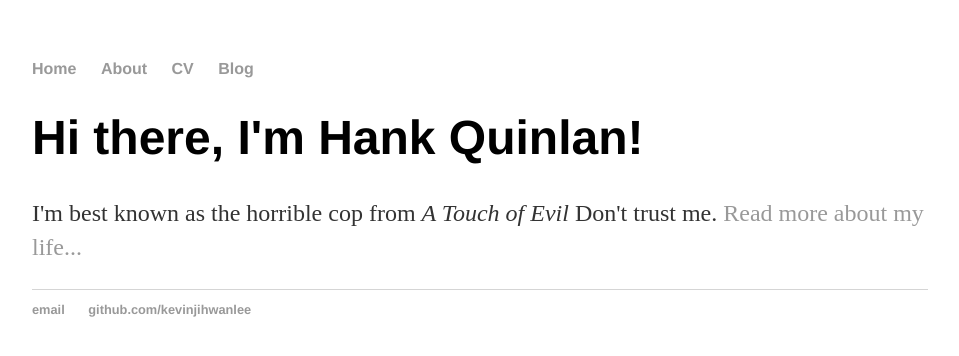
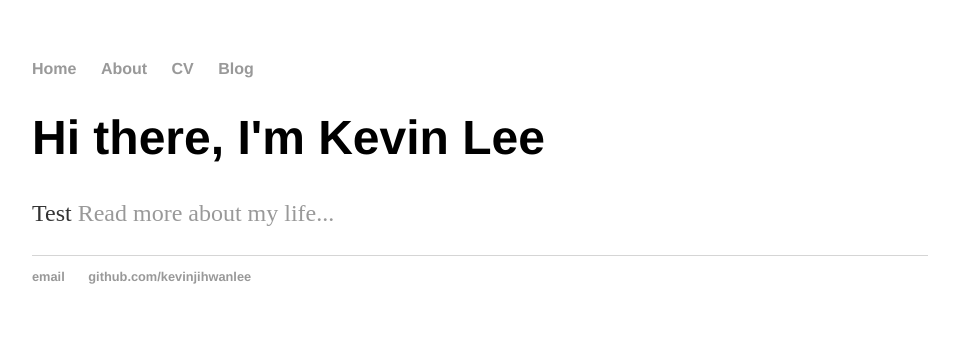
Before and after one commit to kevinjihwanlee/kevinjihwanlee.github.io, a Jekyll site: the page built from index.html, in a window 1280 px wide. Shown: the top 356 px of the page, without its empty margins (160-1119 px from the left). Built offline with Jekyll 4.4.1, drawn with Linux system fonts in a browser that asks for light colours.

Commit message:
Update index.html

```diff
--- a/index.html
+++ b/index.html
@@ -1,8 +1,8 @@
 ---
 layout: default
-title: Hank Quinlan, Horrible Cop
+title: Kevin Lee
 ---
 <div class="blurb">
-	<h1>Hi there, I'm Hank Quinlan!</h1>
-	<p>I'm best known as the horrible cop from <em>A Touch of Evil</em> Don't trust me. <a href="/about">Read more about my life...</a></p>
+	<h1>Hi there, I'm Kevin Lee</h1>
+	<p>Test <a href="/about">Read more about my life...</a></p>
 </div><!-- /.blurb -->
```
